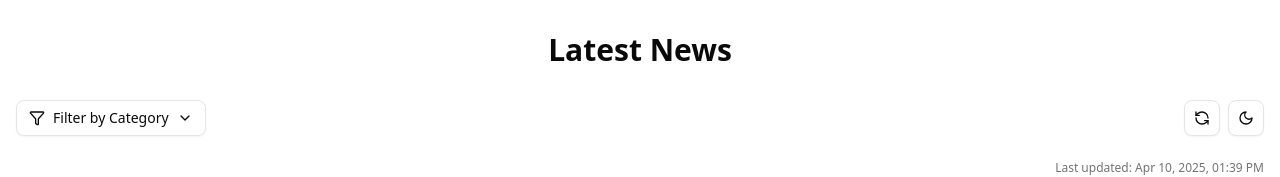
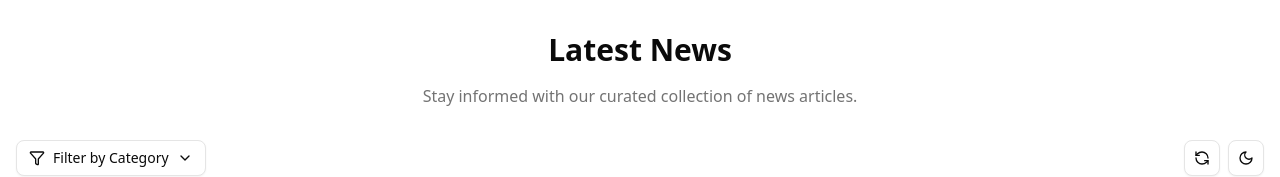
Before and after one commit to KisLajos/newslist-task, a Next.js app: page / in a window 1280 px wide. Shown: the top 177 px of the page. Built offline with nearby package versions, Linux system fonts and the light colour scheme.

Commit message:
Some additions on home

```diff
--- a/src/app/page.tsx
+++ b/src/app/page.tsx
@@ -1,9 +1,19 @@
 import NewsListComponent from "@/components/news-list";
+import { Metadata } from "next";
+
+export const metadata: Metadata = {
+	title: "Latest News | News Reader App",
+	description:
+		"Browse and filter the latest news articles from around the world",
+};
 
 export default function Home() {
 	return (
 		<main className="container mx-auto px-4 py-8">
-			<h1 className="text-3xl font-bold mb-8 text-center">Latest News</h1>
+			<h1 className="text-3xl font-bold mb-4 text-center">Latest News</h1>
+			<p className="text-center text-muted-foreground mb-8 max-w-2xl mx-auto">
+				Stay informed with our curated collection of news articles.
+			</p>
 			<NewsListComponent />
 		</main>
 	);
```
